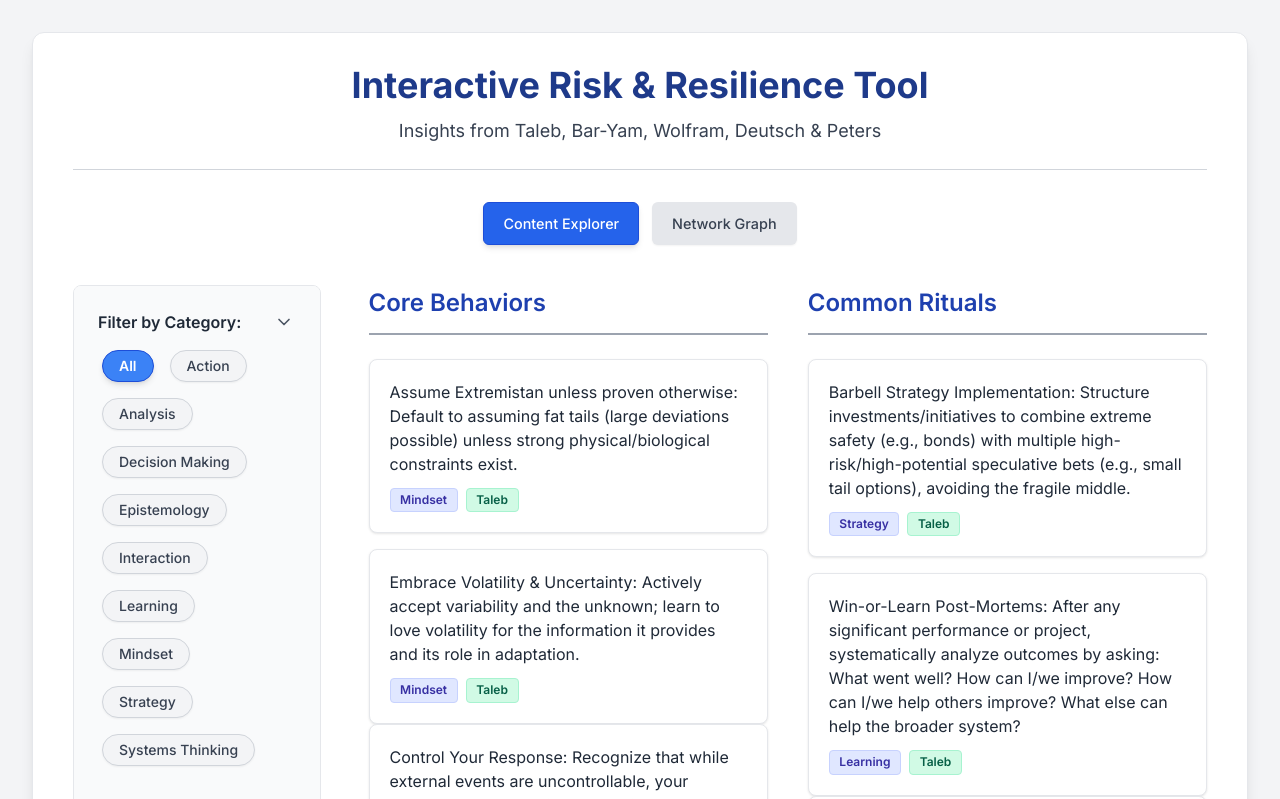
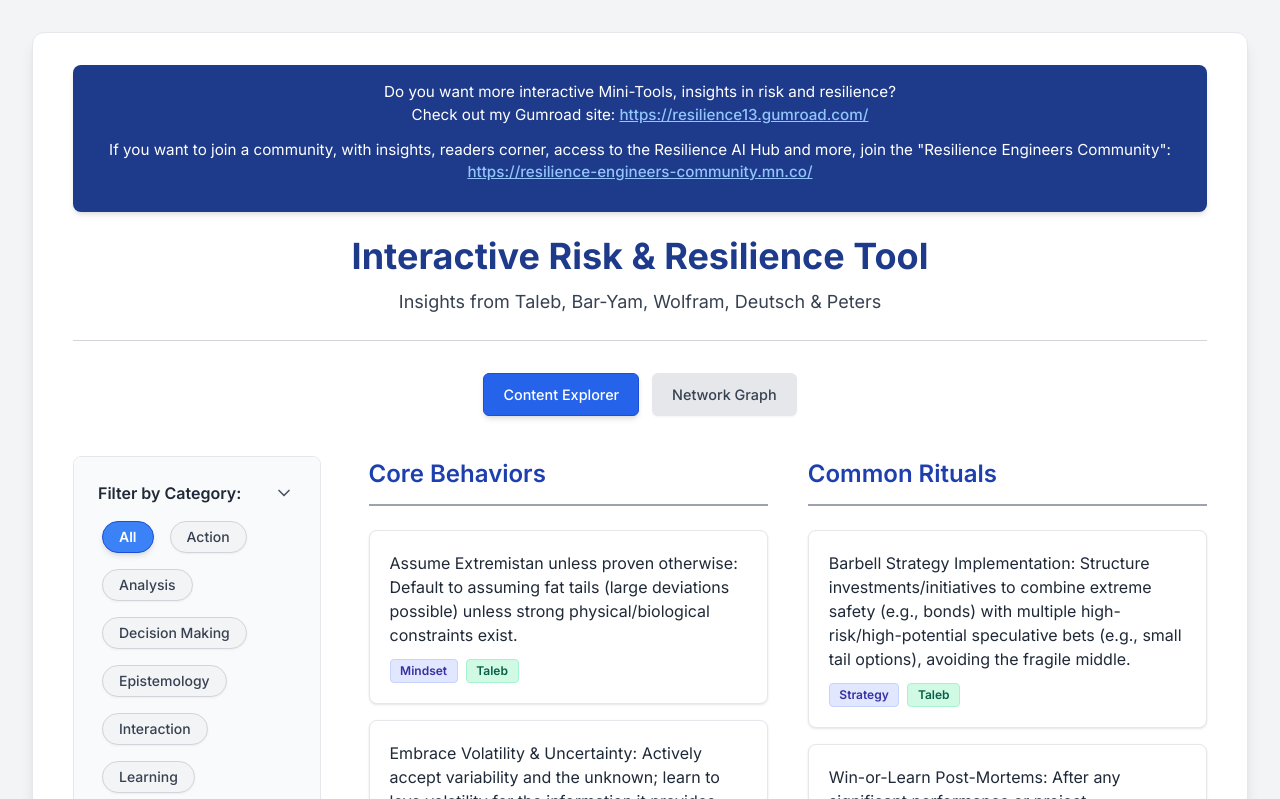
Before and after one commit to ResilienceEngineers/Expert-Repository, a plain HTML site: page index.html in a window 1280 px wide. Shown: the top 799 px of the page. Drawn offline with nearby package versions, Linux system fonts and the light colour scheme.

Commit message:
index.html

```diff
--- a/index.html
+++ b/index.html
@@ -26,6 +26,30 @@
             border: 1px solid #e5e7eb;
         }
         @media (min-width: 768px) { .main-container { padding: 2rem 2.5rem; } }
+
+        /* --- Promotional Banner Styles --- */
+        .promo-banner {
+            background-color: #1e3a8a; /* A darker blue, adjust as needed */
+            color: #ffffff;
+            padding: 1rem 1.5rem;
+            margin-bottom: 1.5rem;
+            border-radius: 0.5rem;
+            text-align: center;
+            box-shadow: 0 4px 6px -1px rgba(0, 0, 0, 0.1), 0 2px 4px -1px rgba(0, 0, 0, 0.06);
+        }
+        .promo-banner p {
+            margin-bottom: 0.75rem;
+            font-size: 0.95rem;
+        }
+        .promo-banner a {
+            color: #93c5fd; /* Lighter blue for links */
+            text-decoration: underline;
+            font-weight: 500;
+        }
+        .promo-banner a:hover {
+            color: #e0f2fe; /* Even lighter blue on hover */
+        }
+
 
         /* --- Navigation Styles --- */
         .nav-button {
@@ -165,6 +189,13 @@
 
     <div class="main-container">
 
+        <div class="promo-banner">
+            <p>Do you want more interactive Mini-Tools, insights in risk and resilience?<br>
+            Check out my Gumroad site: <a href="https://resilience13.gumroad.com/?_gl=1*1k9p3f9*_ga*ODcxNTg4ODM1LjE3NDQ2NTk3MTY.*_ga_6LJN6D94N6*czE3NDc1OTczNTgkbzI5JGcxJHQxNzQ3NTk5MDUxJGowJGwwJGgw" target="_blank" rel="noopener noreferrer">https://resilience13.gumroad.com/</a></p>
+            <p>If you want to join a community, with insights, readers corner, access to the Resilience AI Hub and more, join the "Resilience Engineers Community":<br>
+            <a href="https://resilience-engineers-community.mn.co/spaces/18800867/feed" target="_blank" rel="noopener noreferrer">https://resilience-engineers-community.mn.co/</a></p>
+        </div>
+
         <header class="mb-8 pb-6 border-b border-gray-300">
             <h1 class="text-3xl md:text-4xl font-bold text-blue-900 mb-3 text-center">Interactive Risk & Resilience Tool</h1>
             <p class="text-lg text-gray-700 text-center">Insights from Taleb, Bar-Yam, Wolfram, Deutsch & Peters</p>
@@ -257,7 +288,7 @@
              </div>
         </div> <footer class="mt-16 text-center text-sm text-gray-500 border-t border-gray-300 pt-8">
             <p>Analysis based on multiple podcast transcripts and papers. Methodology inspired by John Cutler.</p>
-            <p>&copy; <span id="year"></span> [Your Name/Organization Name]</p>
+            <p>&copy; <span id="year"></span> Resilience.Engineering</p>
         </footer>
 
     </div> <script>
```
Lines whose indentation alone changed are shown as unchanged.
